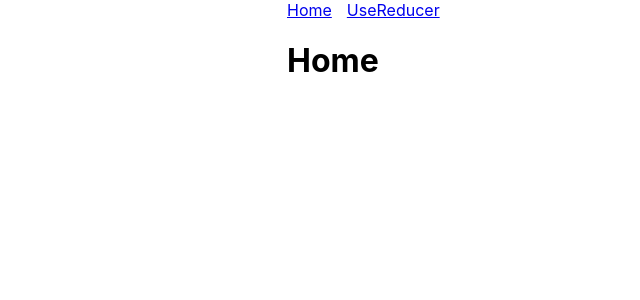
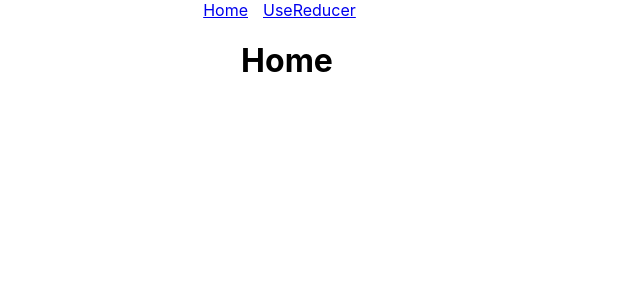
Before and after one commit to HristoYonkov/React-Exercises, a React (Create React App) app in the folder client/: page / in a window 1280 px wide. Shown: the top 300 px of the page, without its empty margins (353-993 px from the left). Built offline with nearby package versions, Linux system fonts and the light colour scheme.

Commit message:
Update App.css

```diff
--- a/client/src/App.css
+++ b/client/src/App.css
@@ -1,5 +1,7 @@
 .main {
-    margin-left: 50%;
+    display: flex;
+    flex-direction: column;
+    align-items: center;
 }
 a {
     margin-right: 15px;
```
